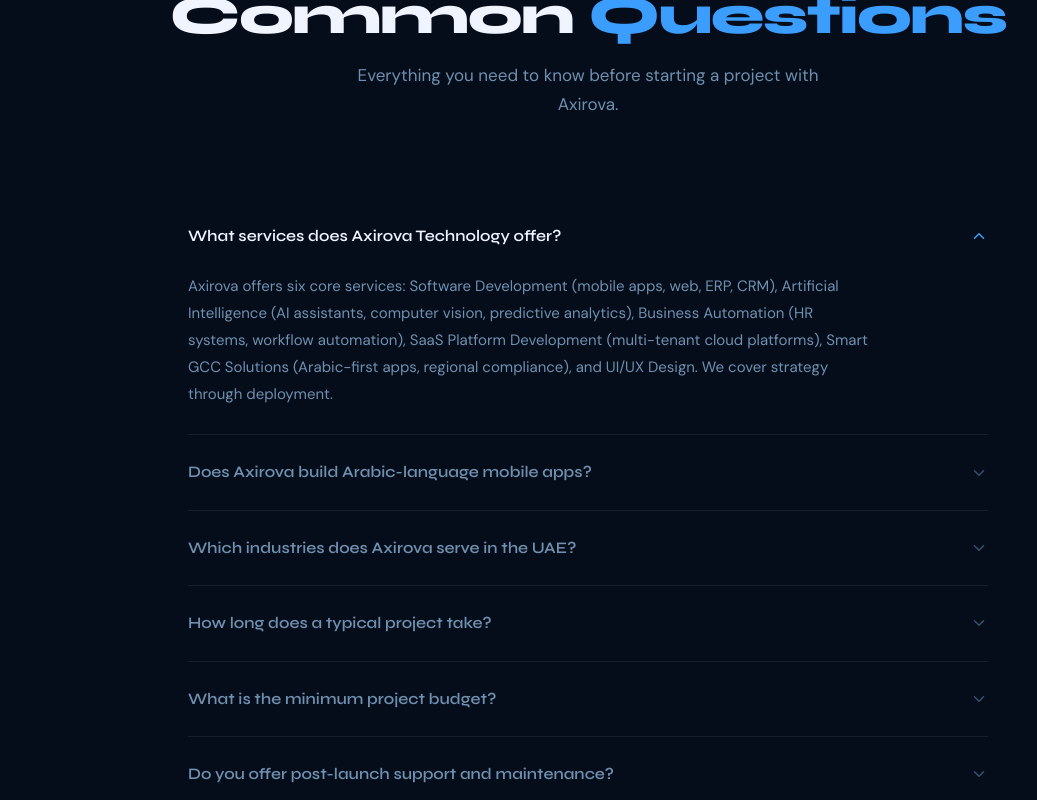
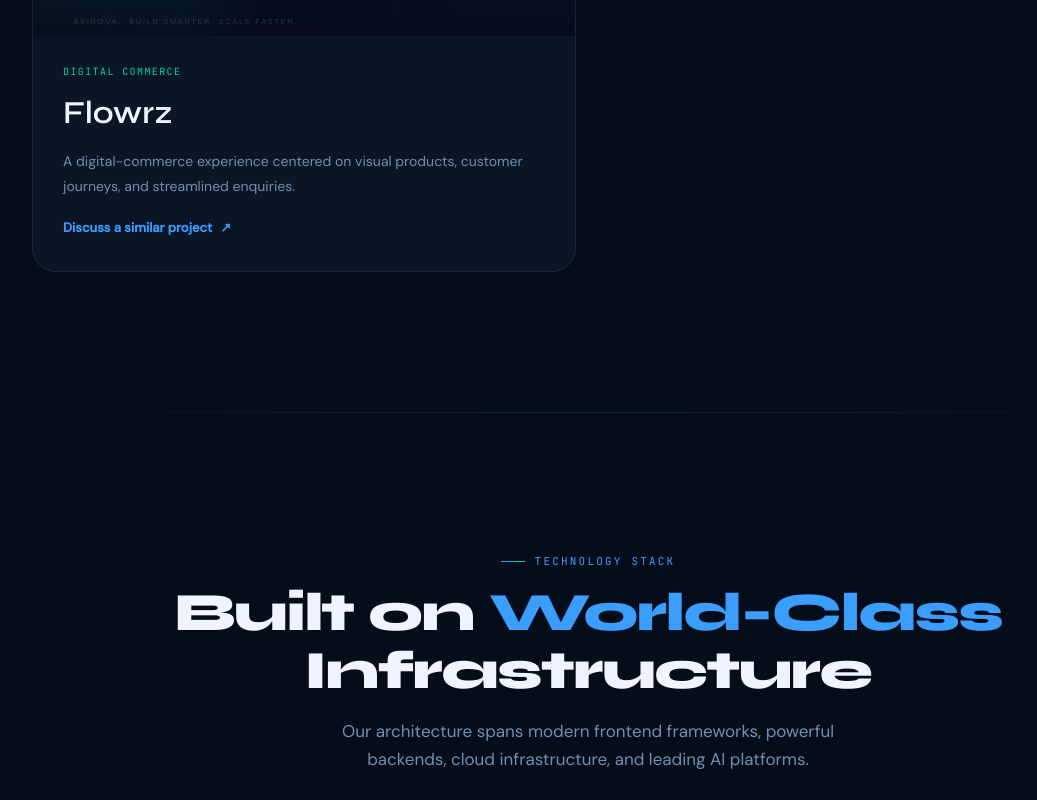
Before and after one commit to ahmedaltyeb/axirova, a React (Vite) app: page / in a window 1280 px wide. Shown: the part 10900-11700 px from the top of the page, without its empty margins (52-1089 px from the left). Built offline with nearby package versions, Linux system fonts and the light colour scheme; no server answers; a small style sheet from the web is missing.

Commit message:
Add selected experience to homepage

```diff
--- a/src/pages/Home.jsx
+++ b/src/pages/Home.jsx
@@ -9,6 +9,7 @@
 const Process       = lazy(() => import('../components/Process'));
 const Industries    = lazy(() => import('../components/Industries'));
 const Products      = lazy(() => import('../components/Products'));
+const SelectedWork  = lazy(() => import('../components/SelectedWork'));
 const TechStack     = lazy(() => import('../components/TechStack'));
 const Partners      = lazy(() => import('../components/Partners'));
 const Vision        = lazy(() => import('../components/Vision'));
@@ -54,6 +55,10 @@
           <Divider />
           <section id="products"><Products /></section>
 
+          {/* ── Selected Experience ── */}
+          <Divider />
+          <section id="work"><SelectedWork /></section>
+
           {/* ── Tech Stack ── */}
           <Divider />
           <section id="tech"><TechStack /></section>
```
